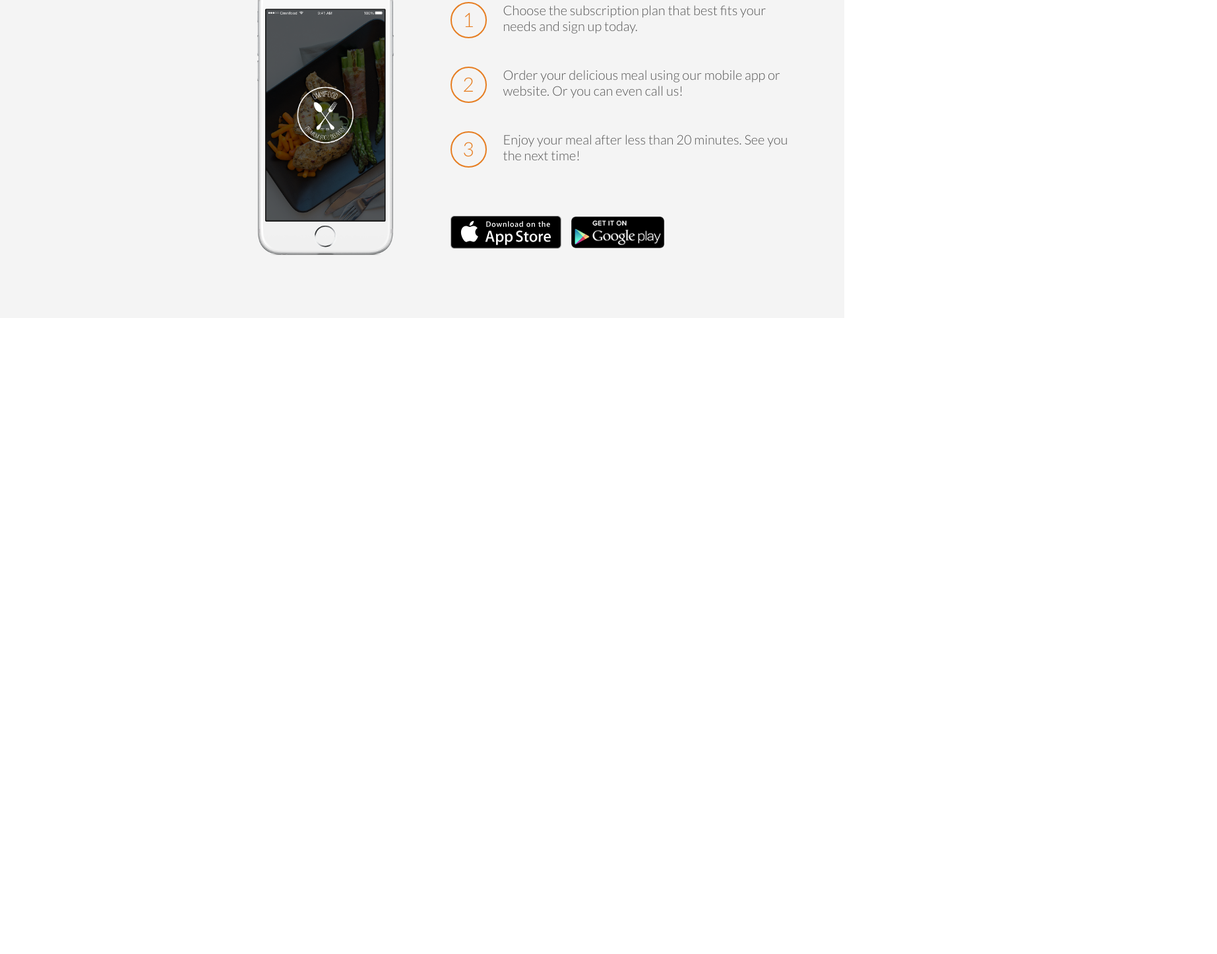
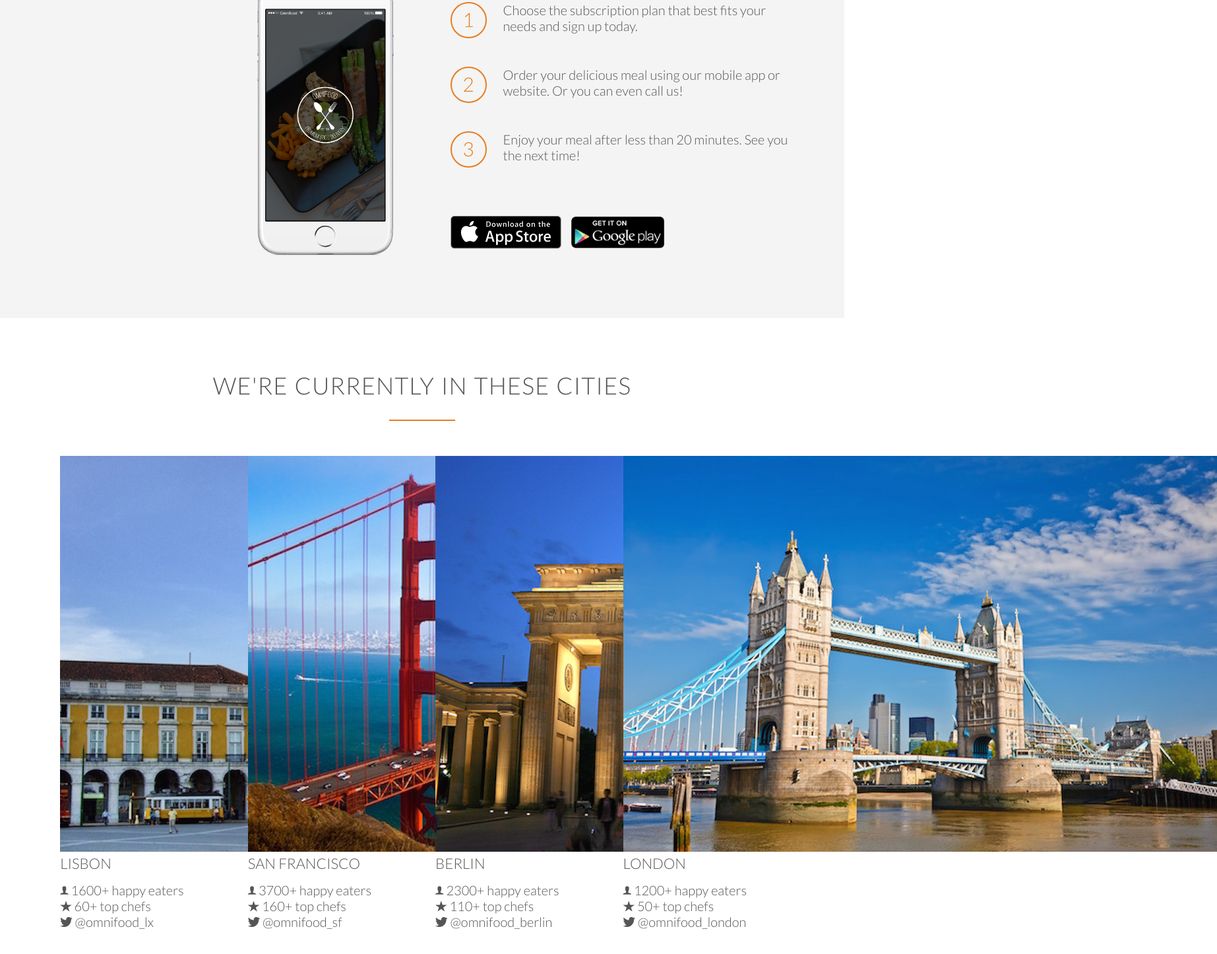
Before and after one commit to DillGromble/Omni-food, a website: page index.html in a window 1280 px wide. Shown: the part 2258-3704 px from the top of the page at 66% size, 1845 px wide, since content can reach past the window. Before the commit the page ends 2740 px from the top, so only its background shows below. Drawn offline with Linux system fonts and the light colour scheme; files whose address does not match are found by name.

Commit message:
feat(content): add content for cities section

```diff
--- a/index.html
+++ b/index.html
@@ -144,5 +144,82 @@
         </div>
       </div>
     </section>
+
+    <section class="section-cities">
+      <div class="row">
+        <h2>We're currently in these cities</h2>
+      </div>
+
+      <div class="row">
+        <div class="col span-1-of-4 box">
+          <img src="assets/img/lisbon-3.jpg" alt="Lisbon">
+          <h3>Lisbon</h3>
+          <div class="city-feature">
+            <i class="ion-ios-person"></i>
+            1600+ happy eaters
+          </div>
+          <div class="city-feature">
+            <i class="ion-ios-star"></i>
+            60+ top chefs
+          </div>
+          <div class="city-feature">
+            <i class="ion-social-twitter"></i>
+            @omnifood_lx
+          </div>
+        </div>
+
+        <div class="col span-1-of-4 box">
+          <img src="assets/img/san-francisco.jpg" alt="San Francisco">
+          <h3>San Francisco</h3>
+          <div class="city-feature">
+            <i class="ion-ios-person"></i>
+            3700+ happy eaters
+          </div>
+          <div class="city-feature">
+            <i class="ion-ios-star"></i>
+            160+ top chefs
+          </div>
+          <div class="city-feature">
+            <i class="ion-social-twitter"></i>
+            @omnifood_sf
+          </div>
+        </div>
+
+        <div class="col span-1-of-4 box">
+          <img src="assets/img/berlin.jpg" alt="Berlin">
+          <h3>Berlin</h3>
+          <div class="city-feature">
+            <i class="ion-ios-person"></i>
+            2300+ happy eaters
+          </div>
+          <div class="city-feature">
+            <i class="ion-ios-star"></i>
+            110+ top chefs
+          </div>
+          <div class="city-feature">
+            <i class="ion-social-twitter"></i>
+            @omnifood_berlin
+          </div>
+        </div>
+
+        <div class="col span-1-of-4 box">
+          <img src="assets/img/london.jpg" alt="London">
+          <h3>London</h3>
+          <div class="city-feature">
+            <i class="ion-ios-person"></i>
+            1200+ happy eaters
+          </div>
+          <div class="city-feature">
+            <i class="ion-ios-star"></i>
+            50+ top chefs
+          </div>
+          <div class="city-feature">
+            <i class="ion-social-twitter"></i>
+            @omnifood_london
+          </div>
+        </div>
+
+      </div>
+    </section>
   </body>
 </html>
```
Also changed, not shown: assets/img/berlin.jpg (added), assets/img/lisbon-3.jpg (added), assets/img/london.jpg (added), assets/img/san-francisco.jpg (added).
